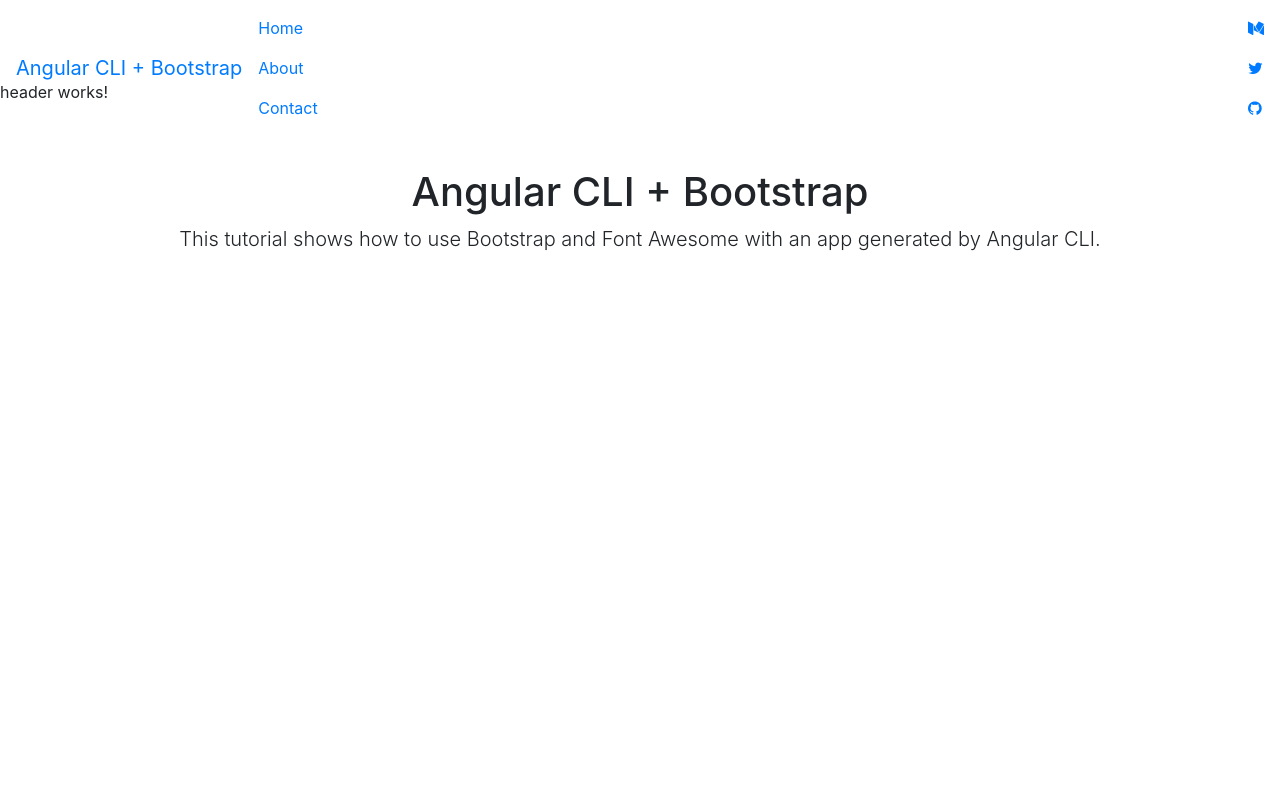
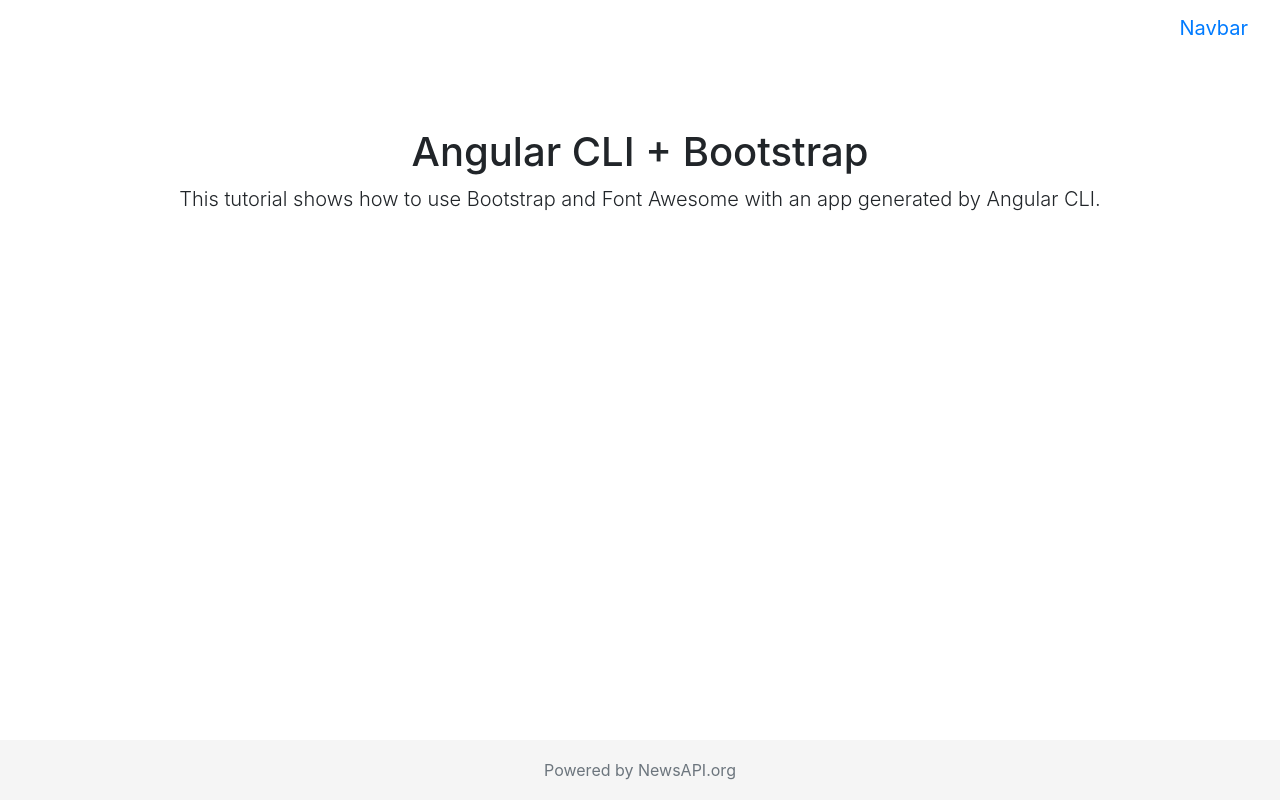
Before and after one commit to dtepdc/headlines, an Angular app: page / in a window 1280 px wide. Built offline with nearby package versions, Linux system fonts and the light colour scheme.

Commit message:
update nav bar and remove 'header' folder

```diff
--- a/src/app/app.component.html
+++ b/src/app/app.component.html
@@ -1,8 +1,8 @@
 <app-nav></app-nav>
-<app-header></app-header>
 <div class="container">
     <div class="starter-template">
         <h1>Angular CLI + Bootstrap</h1>
         <p class="lead">This tutorial shows how to use Bootstrap and Font Awesome with an app generated by Angular CLI.</p>
     </div>
 </div>
+<app-footer></app-footer>
--- a/src/app/app.module.ts
+++ b/src/app/app.module.ts
@@ -5,13 +5,13 @@
 
 import { AppComponent } from './app.component';
 import { NavComponent } from './nav/nav.component';
-import { HeaderComponent } from './header/header.component';
+import { FooterComponent } from './footer/footer.component';
 
 @NgModule({
   declarations: [
     AppComponent,
     NavComponent,
-    HeaderComponent
+    FooterComponent
   ],
   imports: [
     BrowserModule,
--- /dev/null
+++ b/src/app/footer/footer.component.css
@@ -0,0 +1,9 @@
+.footer {
+    position: absolute;
+    bottom: 0;
+    width: 100%;
+    height: 60px;
+    line-height: 60px;
+    background-color: #f5f5f5;
+    text-align: center;
+}
--- /dev/null
+++ b/src/app/footer/footer.component.html
@@ -0,0 +1,7 @@
+<footer class="footer">
+    <div class="container">
+        <span class="text-muted">
+          Powered by NewsAPI.org
+        </span>
+    </div>
+</footer>
--- /dev/null
+++ b/src/app/footer/footer.component.ts
@@ -0,0 +1,15 @@
+import { Component, OnInit } from '@angular/core';
+
+@Component({
+  selector: 'app-footer',
+  templateUrl: './footer.component.html',
+  styleUrls: ['./footer.component.css']
+})
+export class FooterComponent implements OnInit {
+
+  constructor() { }
+
+  ngOnInit() {
+  }
+
+}
--- a/src/app/header/header.component.html
+++ /dev/null
@@ -1,3 +0,0 @@
-<p>
-  header works!
-</p>
--- a/src/app/header/header.component.ts
+++ /dev/null
@@ -1,15 +0,0 @@
-import { Component, OnInit } from '@angular/core';
-
-@Component({
-  selector: 'app-header',
-  templateUrl: './header.component.html',
-  styleUrls: ['./header.component.css']
-})
-export class HeaderComponent implements OnInit {
-
-  constructor() { }
-
-  ngOnInit() {
-  }
-
-}
--- a/src/app/nav/nav.component.html
+++ b/src/app/nav/nav.component.html
@@ -1,25 +1,32 @@
-<nav class="navbar navbar-toggleable-md navbar-inverse bg-inverse fixed-top">
-    <a class="navbar-brand" href="#">Angular CLI + Bootstrap</a>
-    <ul class="nav navbar-nav mr-auto">
+<nav class="navbar navbar-toggleable-md navbar-inverse fixed-top bg-inverse">
+    <button class="navbar-toggler navbar-toggler-right" type="button" data-toggle="collapse" data-target="#navbarsExampleDefault" aria-controls="navbarsExampleDefault" aria-expanded="false" aria-label="Toggle navigation">
+        <span class="navbar-toggler-icon"></span>
+      </button>
+    <a class="navbar-brand" href="#">Navbar</a>
+
+    <div class="collapse navbar-collapse" id="navbarsExampleDefault">
+        <ul class="navbar-nav mr-auto">
             <li class="nav-item active">
                 <a class="nav-link" href="#">Home <span class="sr-only">(current)</span></a>
             </li>
             <li class="nav-item">
-            <a class="nav-link" href="#">About</a>
+                <a class="nav-link" href="#">Link</a>
             </li>
             <li class="nav-item">
-            <a class="nav-link" href="#">Contact</a>
+                <a class="nav-link disabled" href="#">Disabled</a>
+            </li>
+            <li class="nav-item dropdown">
+                <a class="nav-link dropdown-toggle" href="http://example.com" id="dropdown01" data-toggle="dropdown" aria-haspopup="true" aria-expanded="false">Dropdown</a>
+                <div class="dropdown-menu" aria-labelledby="dropdown01">
+                    <a class="dropdown-item" href="#">Action</a>
+                    <a class="dropdown-item" href="#">Another action</a>
+                    <a class="dropdown-item" href="#">Something else here</a>
+                </div>
             </li>
         </ul>
-    <ul class="nav navbar-nav">
-        <li class="nav-item">
-            <a class="nav-link" href="https://medium.com/@beeman"><i class="fa fa-medium" aria-hidden="true"></i></a>
-        </li>
-        <li class="nav-item">
-            <a class="nav-link" href="https://twitter.com/@beeman_nl"><i class="fa fa-twitter" aria-hidden="true"></i></a>
-        </li>
-        <li class="nav-item">
-            <a class="nav-link" href="https://github.com/beeman"><i class="fa fa-github" aria-hidden="true"></i></a>
-        </li>
-    </ul>
+        <form class="form-inline my-2 my-lg-0">
+            <input class="form-control mr-sm-2" type="text" placeholder="Search">
+            <button class="btn btn-outline-success my-2 my-sm-0" type="submit">Search</button>
+        </form>
+    </div>
 </nav>
--- a/src/styles.css
+++ b/src/styles.css
@@ -10,3 +10,8 @@
     padding: 3rem 1.5rem;
     text-align: center;
 }
+
+html {
+    position: relative;
+    min-height: 100%;
+}
```
Also changed, not shown: src/app/header/header.component.css (deleted), 1 other file (tests, documents, lock files or other folders). Lines whose indentation alone changed are shown as unchanged.
